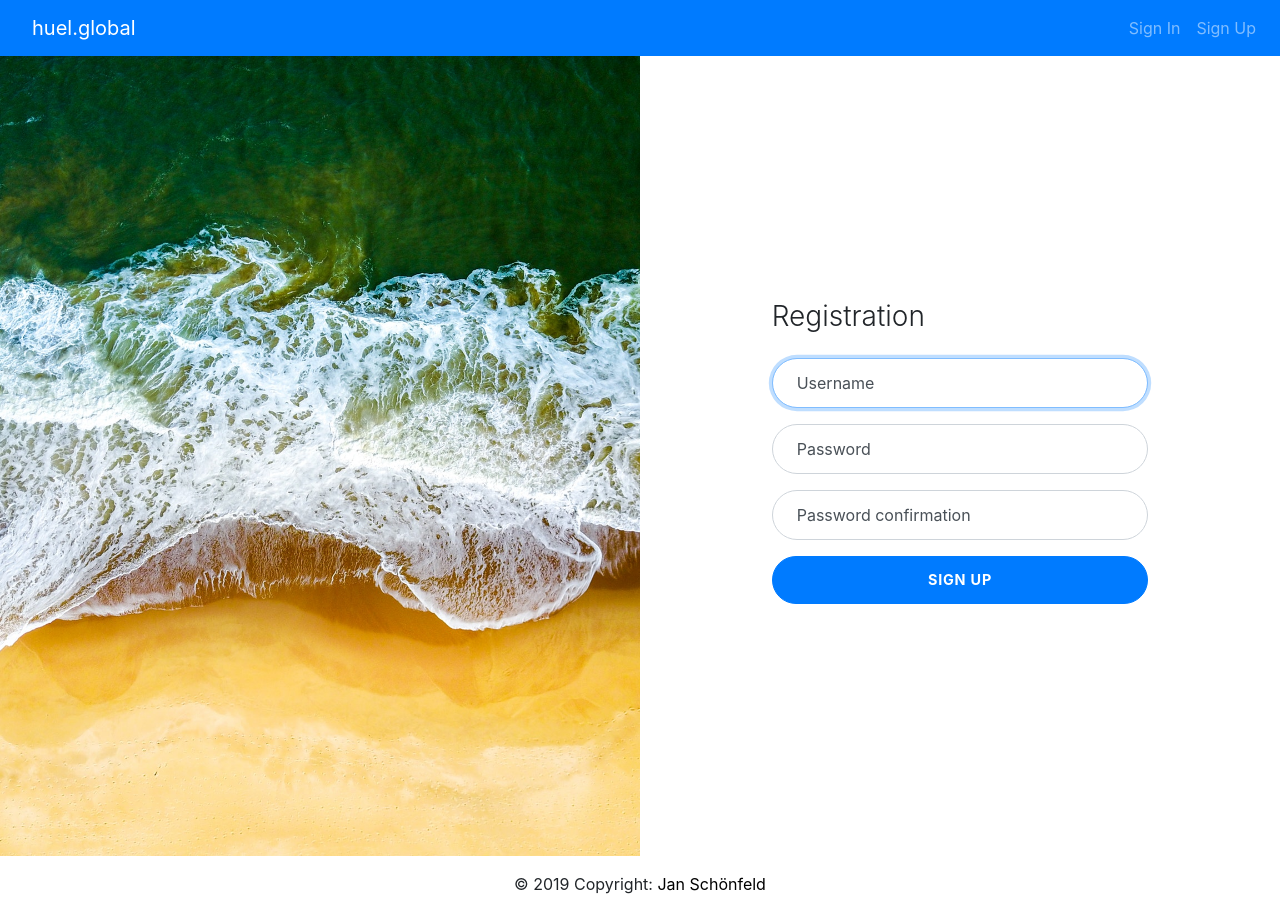
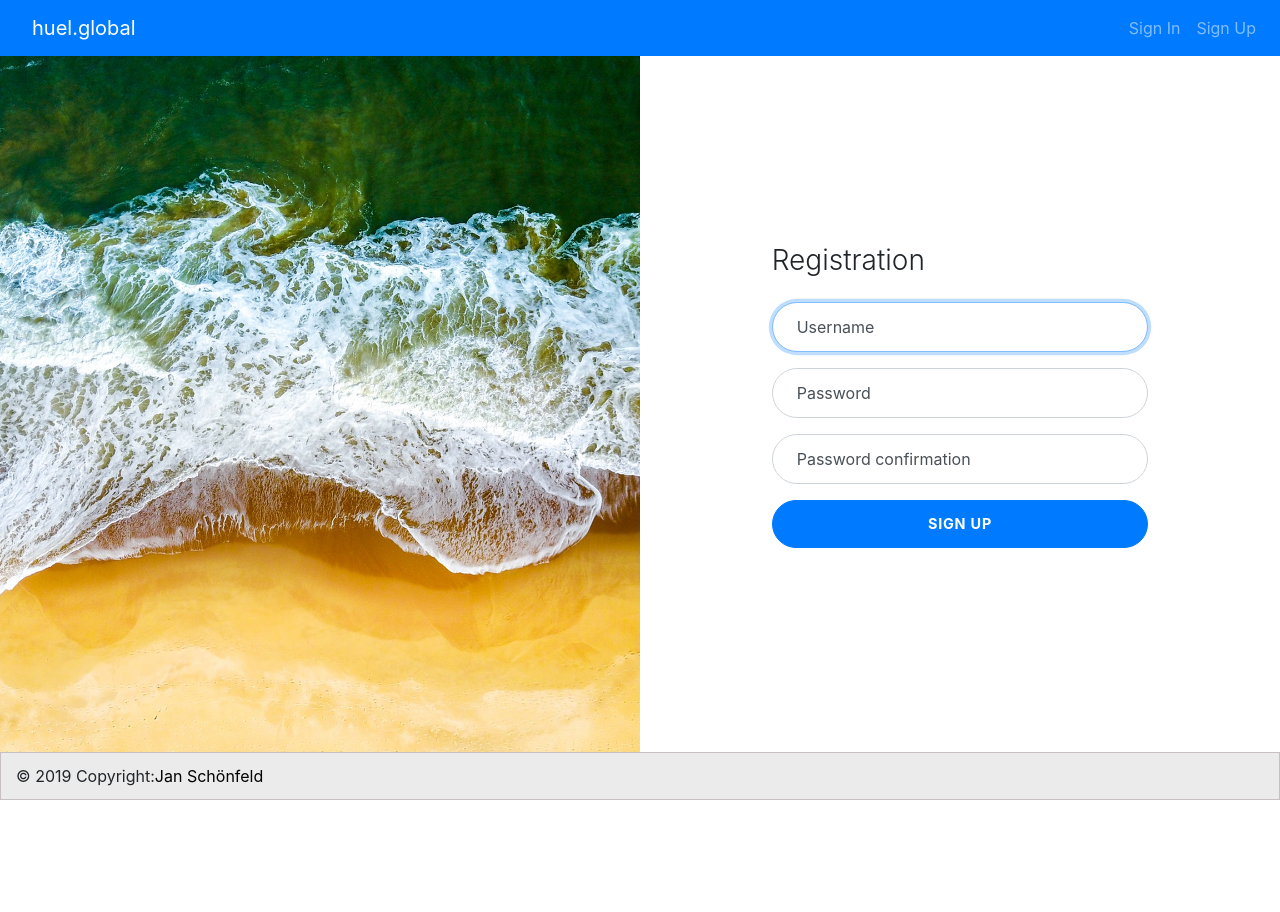
Before and after one commit to JanSchoenfeld/huel.global, a Node server app: page /sign-up in a window 1280 px wide. After the commit the page ends 800 px from the top, so only its background shows below. Run offline with Node 20, Linux system fonts and the light colour scheme; some libraries are stand-ins or nearby versions.

Commit message:
new footer, cleanup some css #todo: make footer text centered for OCD

```diff
--- a/src/public/css/styles.css
+++ b/src/public/css/styles.css
@@ -11,3 +11,29 @@ html {
   -moz-box-sizing: inherit;
   box-sizing: inherit;
 }
+
+#main {
+  padding-left: 0px;
+  padding-right: 0px;
+}
+
+#content {
+  padding-top: 56px;
+}
+
+.center-vertically {
+  height: 100%;
+  display: flex;
+  align-items: center;
+}
+
+footer {
+  position: fixed;
+  bottom: 0;
+  height: 6vh;
+  width: 100%;
+  /* Set the fixed height of the footer here */
+  border: 1px solid;
+  border-color: #c6c0c0;
+  background-color: rgb(236, 235, 235);
+}
--- a/src/views/layouts/main.hbs
+++ b/src/views/layouts/main.hbs
@@ -7,6 +7,7 @@
     <meta name="viewport" content="width=device-width, initial-scale=1, shrink-to-fit=no">
     <link rel="stylesheet" href="bootstrap\dist\css\bootstrap.min.css">
     <link rel="stylesheet" href="css\login.css">
+    <link rel="stylesheet" href="css\styles.css">
     <script src="https://code.jquery.com/jquery-3.3.1.slim.min.js"
         integrity="sha384-q8i/X+965DzO0rT7abK41JStQIAqVgRVzpbzo5smXKp4YfRvH+8abtTE1Pi6jizo"
         crossorigin="anonymous"></script>
@@ -29,17 +30,16 @@
 
 <body>
 
-
-    <main class="container-fluid" style="padding-left: 0px; padding-right: 0px; padding-top: 56px;">
+    <main class="container-fluid" id="main">
 
         {{{body}}}
 
     </main>
 
 
+{{> footer}}
 
 </body>
 
-{{> footer}}
 
 </html>
--- a/src/views/partials/footer.hbs
+++ b/src/views/partials/footer.hbs
@@ -1,9 +1,5 @@
-<footer class="page-footer font-small">
-
-  <!-- Copyright -->
-  <div class="footer-copyright text-center py-3">© 2019 Copyright:
-    <a href="https://github.com/JanSchoenfeld" style="color: black"> Jan Schönfeld</a>
+<footer class="footer">
+  <div class="container-fluid text-center center-vertically"><a>© 2019 Copyright: </a>
+    <a href="https://github.com/JanSchoenfeld" target="_blank" style="color: black">Jan Schönfeld</a>
   </div>
-  <!-- Copyright -->
-
 </footer>
```
Also changed, not shown: src/views/home.hbs (+19 -1 lines).
